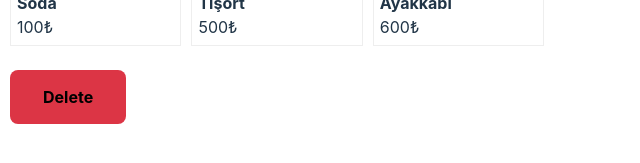
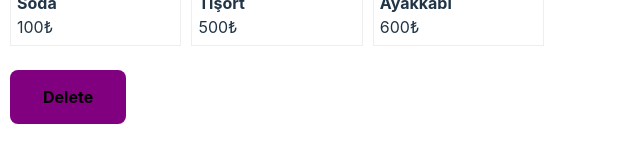
Before and after one commit to MustafaBasoglu/siemens-advance-react, a React (Vite) app: page / in a window 1280 px wide. Shown: the part 263-426 px from the top of the page, without its empty margins (0-640 px from the left). Built offline with nearby package versions, Linux system fonts and the light colour scheme; the HTML template or start-up script is replaced by a standard one.

Commit message:
inline css

```diff
--- a/src/components/UI/Button.jsx
+++ b/src/components/UI/Button.jsx
@@ -6,7 +6,16 @@ function Button(props) {
   const backgroundClass = `btn-${props.background}`;
   const classes = `${sizeClass} ${backgroundClass} ${props.className}`;
 
-  return <button className={classes}>{props.children}</button>;
+  return (
+    <button
+      className={classes}
+      style={{
+        backgroundColor: "purple",
+      }}
+    >
+      {props.children}
+    </button>
+  );
 }
 
 Button.propTypes = {
```
